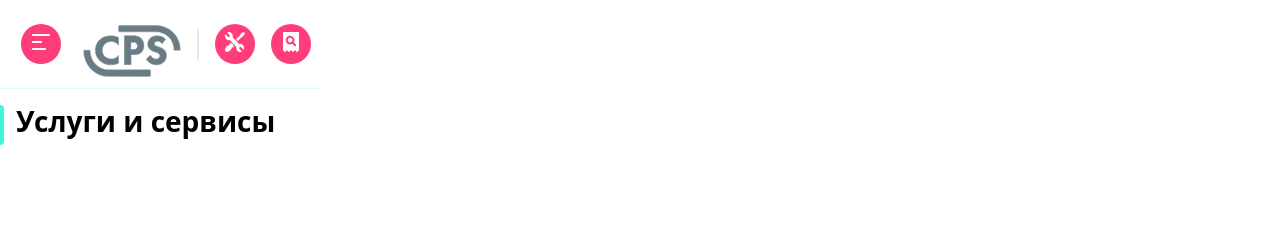
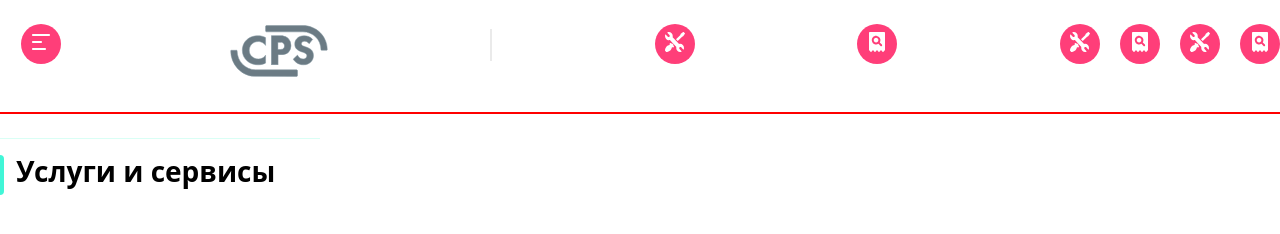
Before and after one commit to YurinskiyMaxim/Test-Site, a website built with Vite: page index.html in a window 1280 px wide. Built offline with nearby package versions, Linux system fonts and the light colour scheme.

Commit message:
common update

```diff
--- a/index.html
+++ b/index.html
@@ -6,15 +6,20 @@
     <link rel="stylesheet" href="node_modules/normalize.css/normalize.css">
     <meta name="viewport" content="width=device-width, initial-scale=1.0" />
     <title>Test Site</title>
-  </head>
+  </head><!-- СКАЧАТЬ PRETTIER -->
   <body>
     <div id="Header">
-      <div class="header__icon">
+      <div class="header__navigation">
         <button class="header__menu"><img src="./IMG/Menu.svg" alt="icon"></button>
         <button class="header__logo"><img src="./IMG/cps.svg" alt="CPS"></button>
         <div id="square"></div>
         <button class="header__support--icon"><img src="./IMG/Group.svg" alt="Support"></button>
         <button class="header__search"><img src="./IMG/icon.svg" alt="Search"></button>
+        <div class="header__action">
+          <button class="header__support--icon"><img src="./IMG/Group.svg" alt="Support"></button>
+          <button class="header__search"><img src="./IMG/icon.svg" alt="Search"></button>    <button class="header__support--icon"><img src="./IMG/Group.svg" alt="Support"></button>
+          <button class="header__search"><img src="./IMG/icon.svg" alt="Search"></button>
+        </div>
       </div>
         <div class="header__separation"></div>
         <div class="herobox--menu"></div>
--- a/style.css
+++ b/style.css
@@ -1,7 +1,10 @@
-.header__icon{
+.header__navigation{
     display: flex;
     padding: 24px 0 0 0;
-    height: 40px;
+    height: 88px;
+    width: 100%;
+    justify-content: space-between;
+    border-bottom: 2px solid red;
 }
 .header__menu{
     height: 40px;
```
